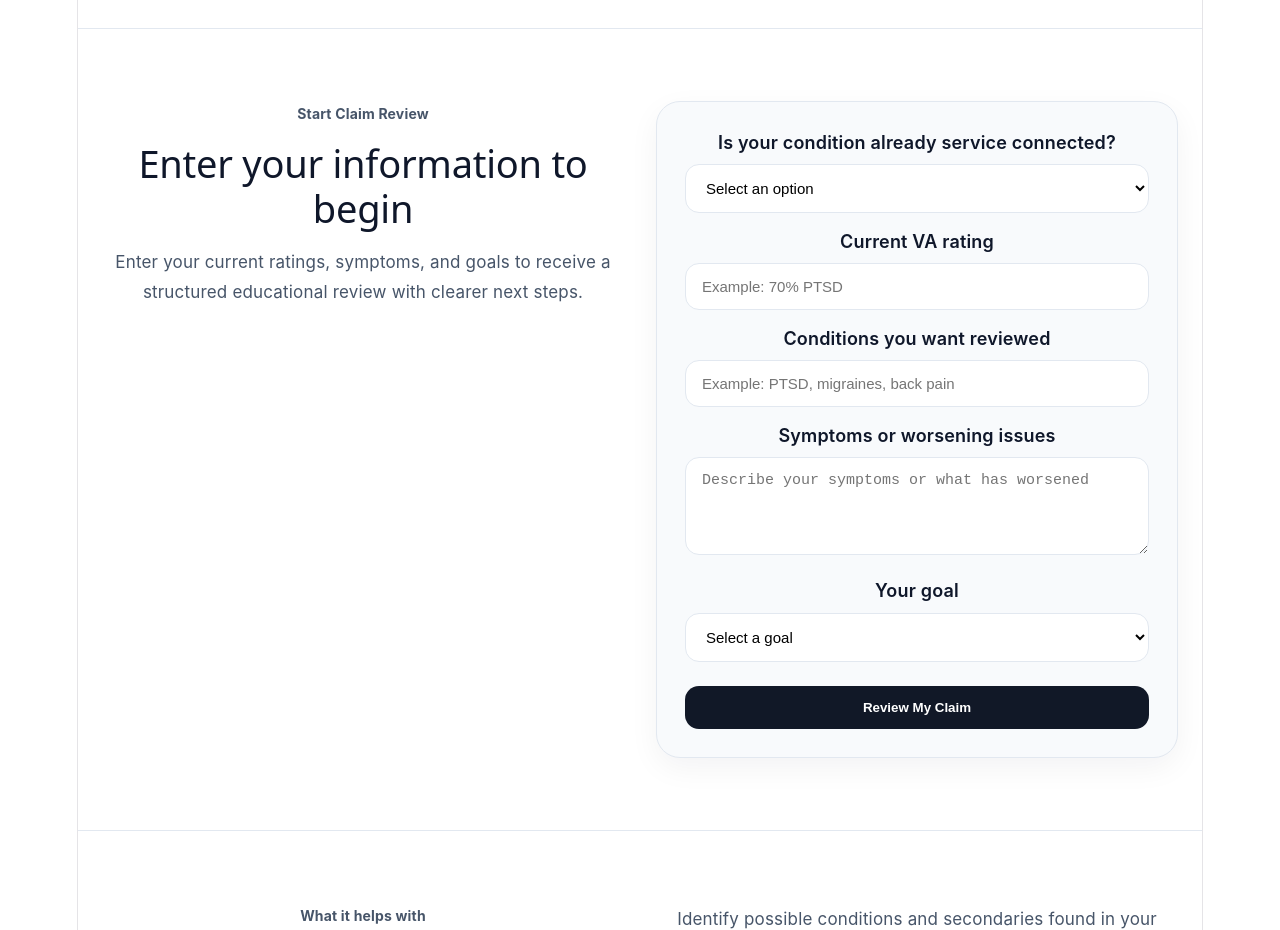
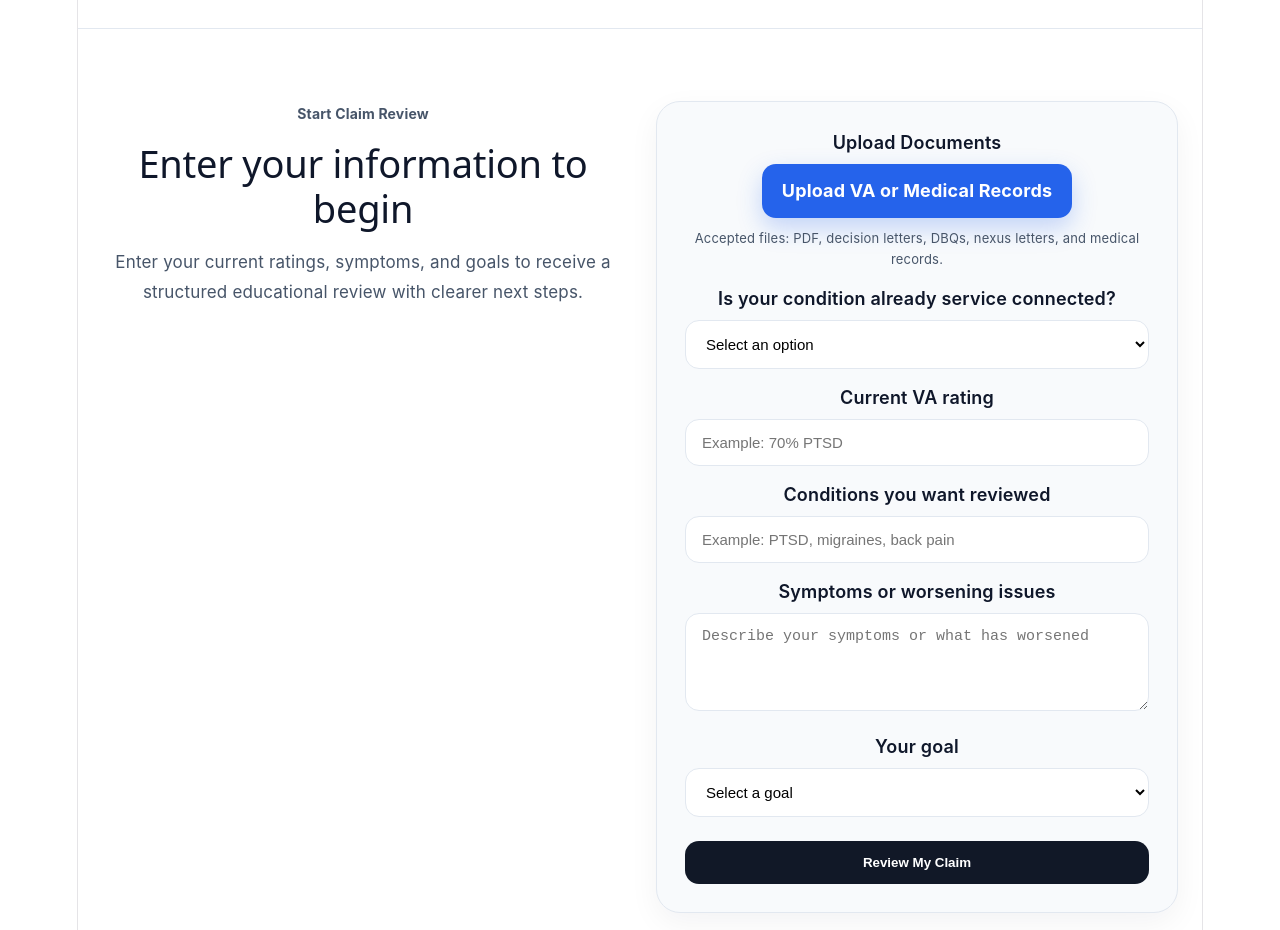
Before and after one commit to rzric1/EasyVaClaim, a React (Vite) app: page / in a window 1280 px wide. Shown: the part 1380-2310 px from the top of the page. Built offline with nearby package versions, Linux system fonts and the light colour scheme.

Commit message:
Add blue upload button for records

```diff
--- a/src/App.jsx
+++ b/src/App.jsx
@@ -44,6 +44,7 @@ const border = "#e2e8f0";
 const dark = "#0f172a";
 const light = "#f8fafc";
 const accent = "#111827";
+const blue = "#2563eb";
 
 const inputStyle = {
   width: "100%",
@@ -60,7 +61,6 @@ function parseAiSections(text) {
   if (!text) return [];
 
   const normalized = text.replace(/\r/g, "").trim();
-
   const parts = normalized.split(/\n(?=###\s*\d+\.)/g).filter(Boolean);
 
   if (parts.length === 0) {
@@ -78,6 +78,21 @@ function parseAiSections(text) {
     const title = heading.replace(/^###\s*\d+\.\s*/, "").trim();
     const body = lines.join("\n").trim();
     return { title, body };
+  });
+}
+
+function renderInlineBold(text) {
+  const parts = text.split(/(\*\*.*?\*\*)/g);
+
+  return parts.map((part, index) => {
+    if (part.startsWith("**") && part.endsWith("**")) {
+      return (
+        <strong key={index} style={{ color: dark }}>
+          {part.slice(2, -2)}
+        </strong>
+      );
+    }
+    return <span key={index}>{part}</span>;
   });
 }
 
@@ -137,21 +152,6 @@ function renderRichText(text) {
   flushBullets("final");
 
   return elements;
-}
-
-function renderInlineBold(text) {
-  const parts = text.split(/(\*\*.*?\*\*)/g);
-
-  return parts.map((part, index) => {
-    if (part.startsWith("**") && part.endsWith("**")) {
-      return (
-        <strong key={index} style={{ color: dark }}>
-          {part.slice(2, -2)}
-        </strong>
-      );
-    }
-    return <span key={index}>{part}</span>;
-  });
 }
 
 function ResultCard({ title, body, tone = "default" }) {
@@ -217,6 +217,7 @@ export default function App() {
     goal: "",
   });
 
+  const [uploadedFile, setUploadedFile] = useState(null);
   const [submitted, setSubmitted] = useState(false);
   const [aiResult, setAiResult] = useState("");
   const [loading, setLoading] = useState(false);
@@ -228,6 +229,11 @@ export default function App() {
       ...prev,
       [name]: value,
     }));
+  }
+
+  function handleFileChange(e) {
+    const file = e.target.files?.[0] || null;
+    setUploadedFile(file);
   }
 
   async function handleSubmit(e) {
@@ -243,7 +249,10 @@ export default function App() {
         headers: {
           "Content-Type": "application/json",
         },
-        body: JSON.stringify(formData),
+        body: JSON.stringify({
+          ...formData,
+          uploadedFileName: uploadedFile ? uploadedFile.name : "",
+        }),
       });
 
       const raw = await response.text();
@@ -256,7 +265,7 @@ export default function App() {
       }
 
       if (!response.ok) {
-        throw new Error(data.error || "Request failed");
+        throw new Error(data.error || data.details || "Request failed");
       }
 
       setAiResult(data.output || "No result returned.");
@@ -616,6 +625,69 @@ export default function App() {
                 <div style={{ display: "grid", gap: "16px" }}>
                   <div>
                     <label style={{ display: "block", marginBottom: "8px", fontWeight: 600 }}>
+                      Upload Documents
+                    </label>
+
+                    <label
+                      htmlFor="record-upload"
+                      style={{
+                        display: "inline-flex",
+                        alignItems: "center",
+                        justifyContent: "center",
+                        backgroundColor: blue,
+                        color: "#ffffff",
+                        padding: "14px 20px",
+                        borderRadius: "14px",
+                        fontWeight: 700,
+                        cursor: "pointer",
+                        border: "none",
+                        boxShadow: "0 10px 24px rgba(37, 99, 235, 0.25)",
+                      }}
+                    >
+                      Upload VA or Medical Records
+                    </label>
+
+                    <input
+                      id="record-upload"
+                      type="file"
+                      accept=".pdf,.doc,.docx,.txt"
+                      onChange={handleFileChange}
+                      style={{ display: "none" }}
+                    />
+
+                    <p
+                      style={{
+                        marginTop: "10px",
+                        marginBottom: 0,
+                        color: muted,
+                        fontSize: "13px",
+                        lineHeight: 1.6,
+                      }}
+                    >
+                      Accepted files: PDF, decision letters, DBQs, nexus letters, and
+                      medical records.
+                    </p>
+
+                    {uploadedFile && (
+                      <div
+                        style={{
+                          marginTop: "12px",
+                          padding: "12px 14px",
+                          borderRadius: "12px",
+                          backgroundColor: "#eff6ff",
+                          border: "1px solid #bfdbfe",
+                          color: "#1e3a8a",
+                          fontSize: "14px",
+                          fontWeight: 600,
+                        }}
+                      >
+                        Selected file: {uploadedFile.name}
+                      </div>
+                    )}
+                  </div>
+
+                  <div>
+                    <label style={{ display: "block", marginBottom: "8px", fontWeight: 600 }}>
                       Is your condition already service connected?
                     </label>
                     <select
```
